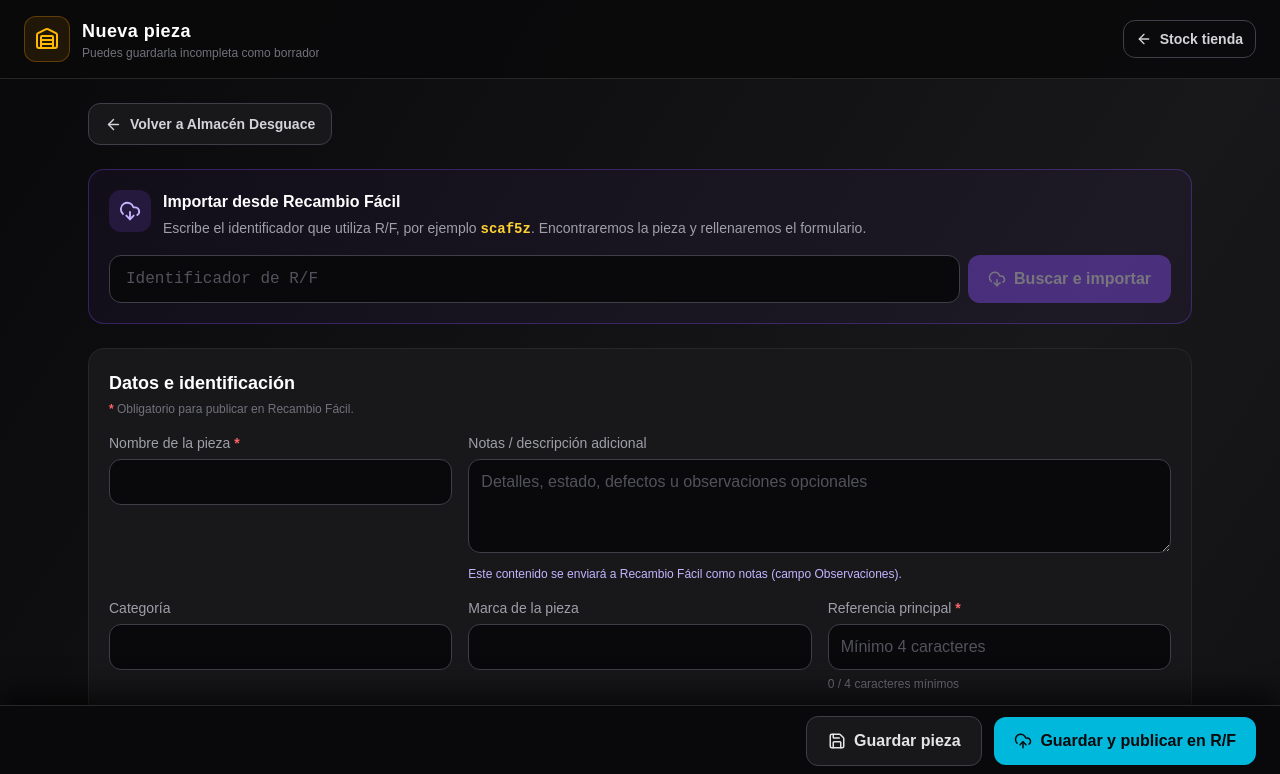
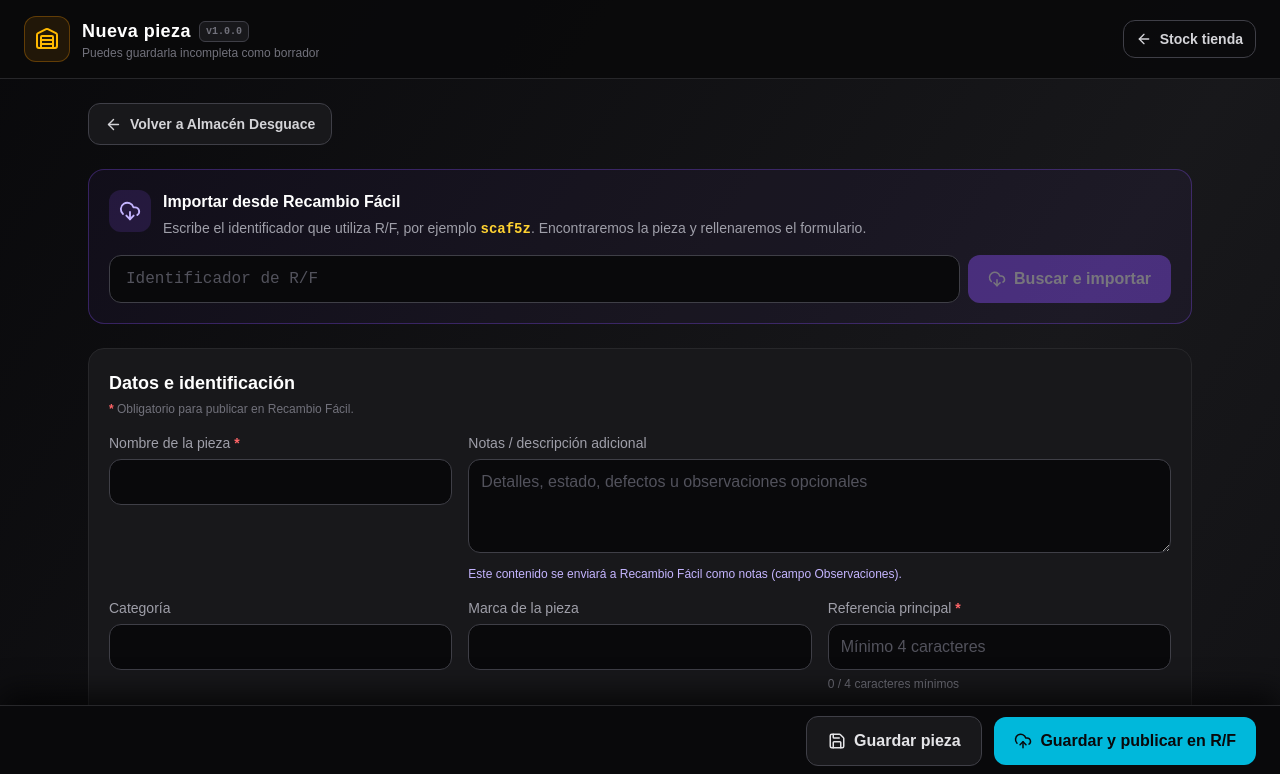
Before and after one commit to AndriuuU/cazapiezas-stock, a Next.js app: page /almacen-desguace/nueva in a window 1280 px wide. Shown: the top 774 px of the page. Built offline with nearby package versions, Linux system fonts and the light colour scheme.

Commit message:
Sistema de versiones

```diff
--- a/components/almacen-desguace/MobileWarehouseNav.tsx
+++ b/components/almacen-desguace/MobileWarehouseNav.tsx
@@ -4,6 +4,7 @@ import { useState } from "react";
 import Link from "next/link";
 import { usePathname } from "next/navigation";
 import { Archive, ChevronLeft, History, MapPinned, MoreHorizontal, PackageX, Plus, ShoppingBag, Warehouse, X } from "lucide-react";
+import { APP_VERSION } from "@/lib/app-version";
 
 export default function MobileWarehouseNav() {
   const pathname = usePathname();
@@ -17,7 +18,7 @@ export default function MobileWarehouseNav() {
       <button type="button" aria-label="Cerrar menú" onClick={() => setOpen(false)} className="warehouse-mobile-nav-root fixed inset-0 bg-black/85" style={{ zIndex: 40 }} />
       <section aria-label="Más opciones del almacén" className="warehouse-mobile-nav-root warehouse-mobile-menu fixed rounded-3xl border border-zinc-700 p-3 shadow-2xl shadow-black" style={{ left: "0.75rem", right: "0.75rem", bottom: "calc(5.25rem + env(safe-area-inset-bottom))", zIndex: 60, backgroundColor: "#09090b" }}>
         <div className="mb-2 flex items-center justify-between px-2 py-1">
-          <div><p className="font-black text-white">Más opciones</p><p className="text-xs text-zinc-500">Consulta y organiza el almacén</p></div>
+          <div><div className="flex items-center gap-2"><p className="font-black text-white">Más opciones</p><span className="rounded-md border border-zinc-700 bg-black px-1.5 py-0.5 font-mono text-[10px] font-bold text-zinc-500">v{APP_VERSION}</span></div><p className="text-xs text-zinc-500">Consulta y organiza el almacén</p></div>
           <button type="button" onClick={() => setOpen(false)} className="rounded-full border border-zinc-700 bg-black p-2 text-zinc-300 active:scale-90" aria-label="Cerrar menú"><X size={20} /></button>
         </div>
         <div className="grid gap-2" style={{ gridTemplateColumns: "repeat(2, minmax(0, 1fr))" }}>
--- a/components/almacen-desguace/ModuleHeader.tsx
+++ b/components/almacen-desguace/ModuleHeader.tsx
@@ -1,6 +1,7 @@
 import Link from "next/link";
 import { ArrowLeft, Warehouse } from "lucide-react";
 import MobileWarehouseNav from "@/components/almacen-desguace/MobileWarehouseNav";
+import { APP_VERSION } from "@/lib/app-version";
 
 export default function ModuleHeader({ title, subtitle }: { title?: string; subtitle?: string }) {
   return (<>
@@ -9,7 +10,7 @@ export default function ModuleHeader({ title, subtitle }: { title?: string; subt
         <div className="flex min-w-0 items-center gap-3">
           <span className="rounded-xl border border-amber-500/30 bg-amber-500/10 p-2.5 text-amber-400"><Warehouse size={24} /></span>
           <div className="min-w-0">
-            <p className="truncate text-lg font-black tracking-wide text-white">{title || "ALMACÉN DESGUACE"}</p>
+            <div className="flex min-w-0 items-center gap-2"><p className="truncate text-lg font-black tracking-wide text-white">{title || "ALMACÉN DESGUACE"}</p><span className="shrink-0 rounded-md border border-zinc-700 bg-zinc-900 px-1.5 py-0.5 font-mono text-[10px] font-bold text-zinc-500">v{APP_VERSION}</span></div>
             <p className="truncate text-xs text-zinc-500">{subtitle || "Piezas antiguas y sobrantes para venta online"}</p>
           </div>
         </div>
--- /dev/null
+++ b/lib/app-version.ts
@@ -0,0 +1,3 @@
+import packageMetadata from "@/package.json";
+
+export const APP_VERSION = packageMetadata.version;
```
Also changed, not shown: package.json (+5 -2 lines), 2 other files (tests, documents, lock files or other folders).
